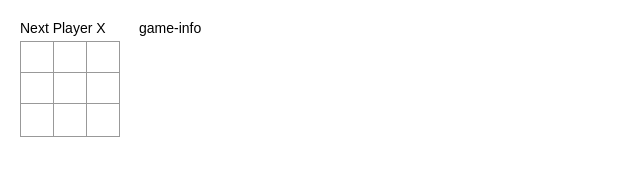
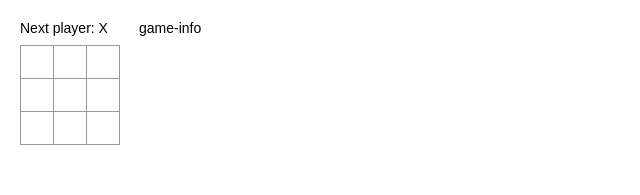
Before and after one commit to seongho-98/reactstudy-fastcampus, a React (Create React App) app: page / in a window 1280 px wide. Shown: the top 195 px of the page, without its empty margins (0-640 px from the left). Built offline with nearby package versions, Linux system fonts and the light colour scheme.

Commit message:
feat : 승자 부분 코드 추가

```diff
--- a/src/components/Board.js
+++ b/src/components/Board.js
@@ -9,11 +9,50 @@ const Board = () => {
    const [squares, setSquares] = useState(Array(9).fill(null))
    const [xIsNext, setXIsNext] = useState(true);
 
-   const status = `Next Player ${xIsNext ? 'X' : 'O'}`;
+   let status = `Next Player ${xIsNext ? 'X' : 'O'}`;
+
+   const calculateWiner = (squares) => {
+      const winList = [
+         [0,1,2],
+         [3,4,5],
+         [6,7,8],
+         [0,3,6],
+         [1,4,7],
+         [2,5,8],
+         [0,4,8],
+         [2,4,6]
+      ]
+
+      for (let index = 0; index < winList.length; index++) {
+         const [a,b,c] = winList[index];
+
+         if(squares[a] && squares[a] === squares[b]
+             && squares[b] === squares[c])
+         {
+            return squares[a]; //승자 리턴
+         }
+      }
+      return null;
+   }
+
+   const winner = calculateWiner(squares);
+
+   if(winner){
+      status = `Winner: ${winner}`;
+   }else{
+      status = `Next player: ${xIsNext ? 'X' : 'O'}`;
+   }
 
    const handleClick = (i) => {
 
       const newSquares = squares.slice();//state에 있는 것 복사
+
+      console.log('newSquares', newSquares);
+      console.log('newSquares[i]', newSquares[i]);
+      //winner가 있거나, 클릭이 이미 되어있다면
+      if(calculateWiner(newSquares) || newSquares[i]){
+         return; //클릭이 안되도록
+      }
 
       newSquares[i] = xIsNext ? 'X': 'O';
 
--- a/src/components/Square.css
+++ b/src/components/Square.css
@@ -4,8 +4,9 @@
     font-size: 24px;
     height: 34px;
     margin-right: -1px;
-    margin-top: -5px;
+    margin-top: -1px;
     padding: 0;
     text-align: center;
     width: 34px;
+    float: left;
 }
```
